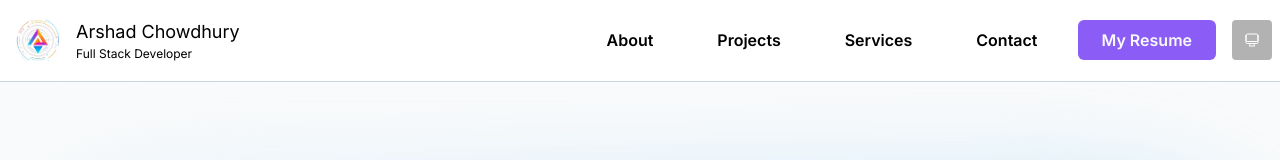
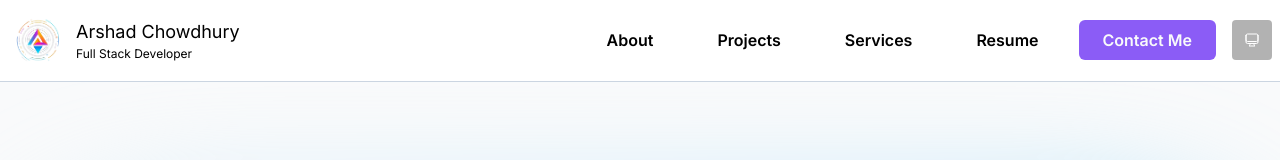
Before and after one commit to ArshadChowdhury/portfolio-site, a Next.js app: page / in a window 1280 px wide. Shown: the top 160 px of the page. Built offline with nearby package versions, Linux system fonts and the light colour scheme; no server answers.

Commit message:
Added resume section differently and contact me button like before

```diff
--- a/app/globals.css
+++ b/app/globals.css
@@ -10,7 +10,7 @@
 .fade-enter-active {
   opacity: 1;
   transform: translate(0);
-  transition: opacity 300ms linear, transform 150ms linear;
+  transition: opacity 500ms linear, transform 550ms linear;
 }
 
 .PhoneInputInput {
--- a/app/youtube/page.tsx
+++ /dev/null
@@ -1,14 +0,0 @@
-import { Metadata } from "next";
-
-export const metadata: Metadata = {
-  title: "Arshad's Youtube",
-};
-
-const YoutubePage = () => (
-  <div className="flex flex-col items-center gap-6 mt-20 lg:mb-10">
-    <h1 className="mt-10 lg:mt-16 mb-4 lg:mb-10 text-2xl lg:text-4xl font-semibold">
-      My Youtube
-    </h1>{" "}
-  </div>
-);
-export default YoutubePage;
--- a/components/NavBar.tsx
+++ b/components/NavBar.tsx
@@ -34,18 +34,22 @@ const NavBar = () => {
           <Link role="link" className={linkStyles} href={"/services"}>
             Services
           </Link>
-          <Link role="link" className={linkStyles} href={"/contact"}>
-            Contact
+          <Link
+            target="_blank"
+            href={"/Arshad_CV.pdf"}
+            role="link"
+            className={linkStyles}
+          >
+            Resume
           </Link>
           <Link
+            href={"/contact"}
             role="link"
             className={
               "px-6 py-2 rounded-md font-semibold text-gray-50 bg-violet-500 dark:bg-violet-700 hover:bg-violet-700 dark:hover:bg-violet-800 hover:transform hover:scale-[105%]"
             }
-            target="_blank"
-            href={"/Arshad_CV.pdf"}
           >
-            My Resume
+            Contact Me
           </Link>
           <ThemeButton />
         </div>
```
